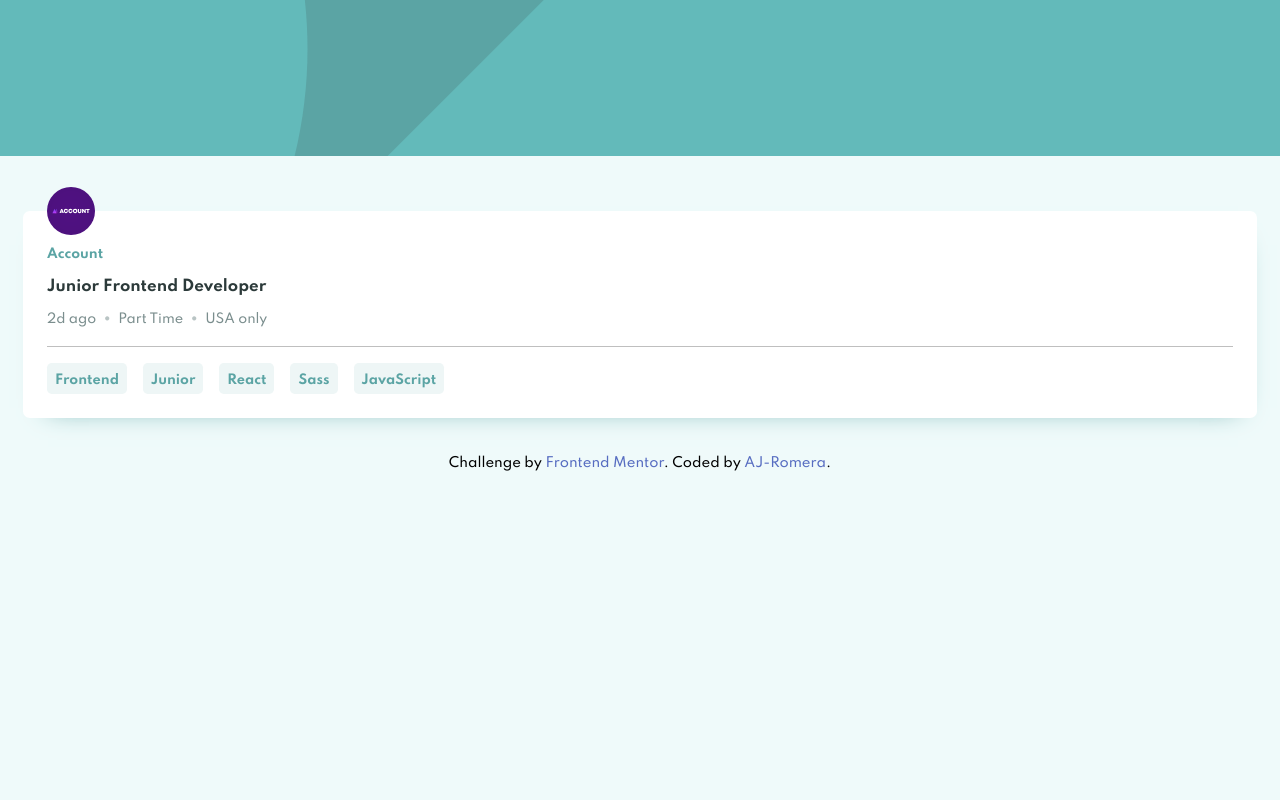
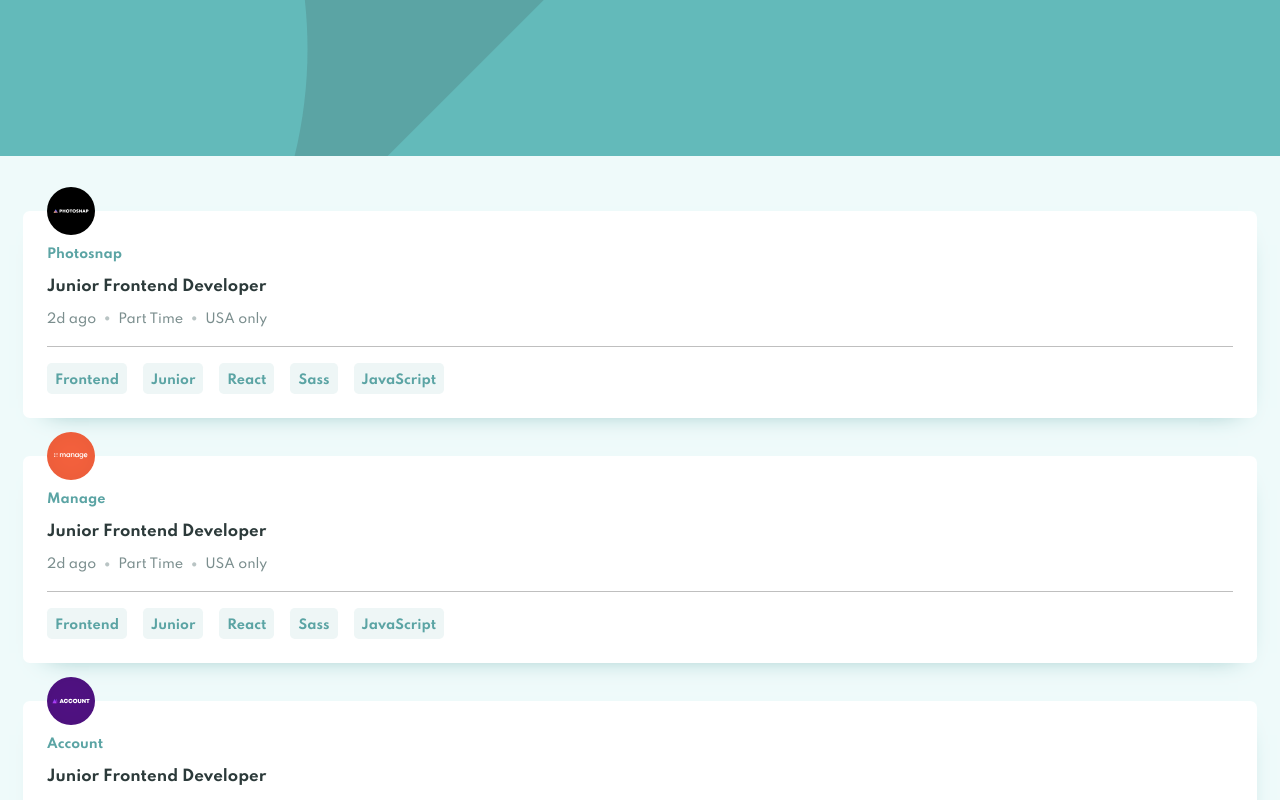
Before and after one commit to AJ-Romera/dynamic-job-listings-fm, a React (Create React App) app: page / in a window 1280 px wide. Shown: the top 800 px of the page. Built offline with nearby package versions, Linux system fonts and the light colour scheme.

Commit message:
CHNG: Use Data to Map each Job Card

```diff
--- a/src/App.js
+++ b/src/App.js
@@ -1,9 +1,10 @@
+import data from './data.json';
+import './index.css';
 import styled from '@emotion/styled';
 import JobFilter from './components/JobFilter';
 import JobCard from './components/JobCard';
 import Attribution from './components/Attribution';
 import Header from './components/Header';
-import './index.css';
 
 const Container = styled.main`
 	width: auto;
@@ -18,8 +19,7 @@ function App() {
 			<Header />
 			<Container>
 				<JobFilter />
-				{/* Here is where you map the cards later */}
-				<JobCard />
+				<JobCard data={data} />
 			</Container>
 			<Attribution />
 		</div>
--- a/src/components/JobCard.js
+++ b/src/components/JobCard.js
@@ -87,13 +87,17 @@ const Tag = styled.span`
 	font-weight: 700;
 `;
 
-function JobCard() {
+function JobCard({ data }) {
+	console.log(data);
 	return (
-		<Card>
 		<div>
-				<Img src='images/account.svg' alt='Company´s logo' />
+			{data.map((job) => {
+				return (
+					<Card key={job.id}>
+						<div>
+							<Img src={job.logo} alt='Company´s logo' />
 							<CardContent>
-					<H2>Account</H2>
+								<H2>{job.company}</H2>
 								<H3>Junior Frontend Developer</H3>
 								<Details>
 									<DetailsItem>2d ago</DetailsItem>
@@ -111,6 +115,9 @@ function JobCard() {
 						</Tags>
 					</Card>
 				);
+			})}
+		</div>
+	);
 }
 
 export default JobCard;
```
Also changed, not shown: src/data.json (renamed from data.json). Lines whose indentation alone changed are shown as unchanged.
